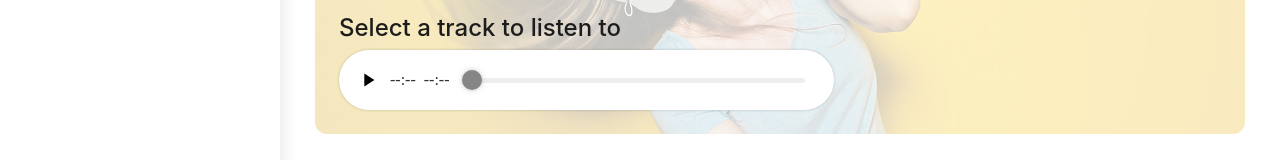
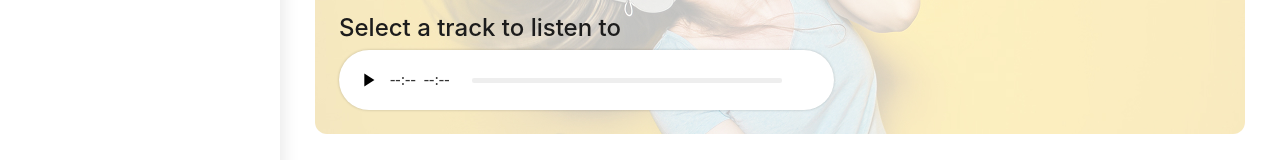
Before and after one commit to D15ND/Modsenfy, a React (Vite) app: page / in a window 1280 px wide. Shown: the part 415-575 px from the top of the page. Built offline with nearby package versions, Linux system fonts and the light colour scheme; no server answers.

Commit message:
refactor: player UI

```diff
--- a/src/pages/HomePage/HomePage.module.scss
+++ b/src/pages/HomePage/HomePage.module.scss
@@ -108,6 +108,14 @@
       display: flex;
       align-items: center;
       gap: 8px;
+      .rhap_progress-container {
+        max-width: 310px;
+        .rhap_progress-bar {
+          .rhap_progress-indicator {
+            display: none;
+          }
+        }
+      }
     }
 
     .rhap_progress-container {
```
